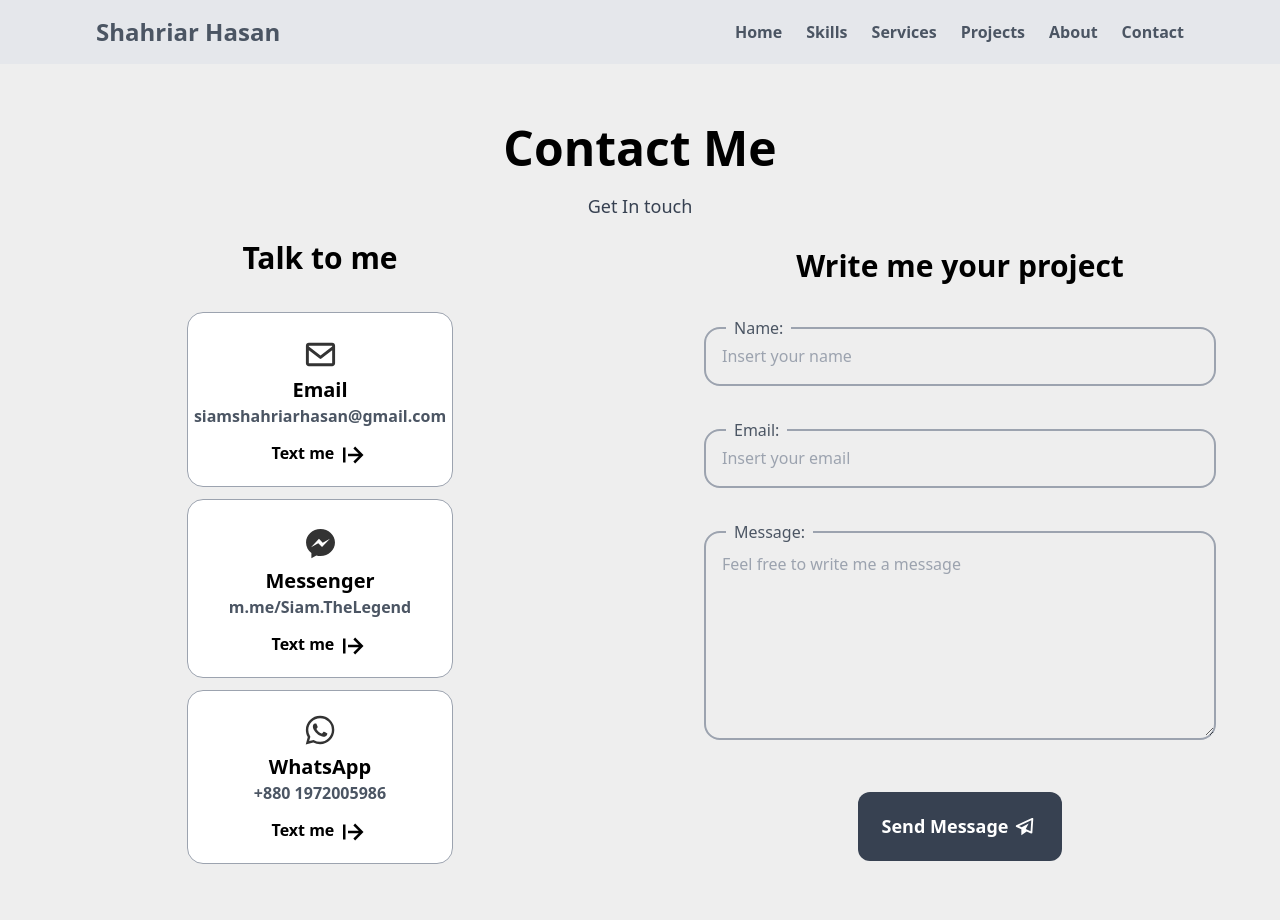
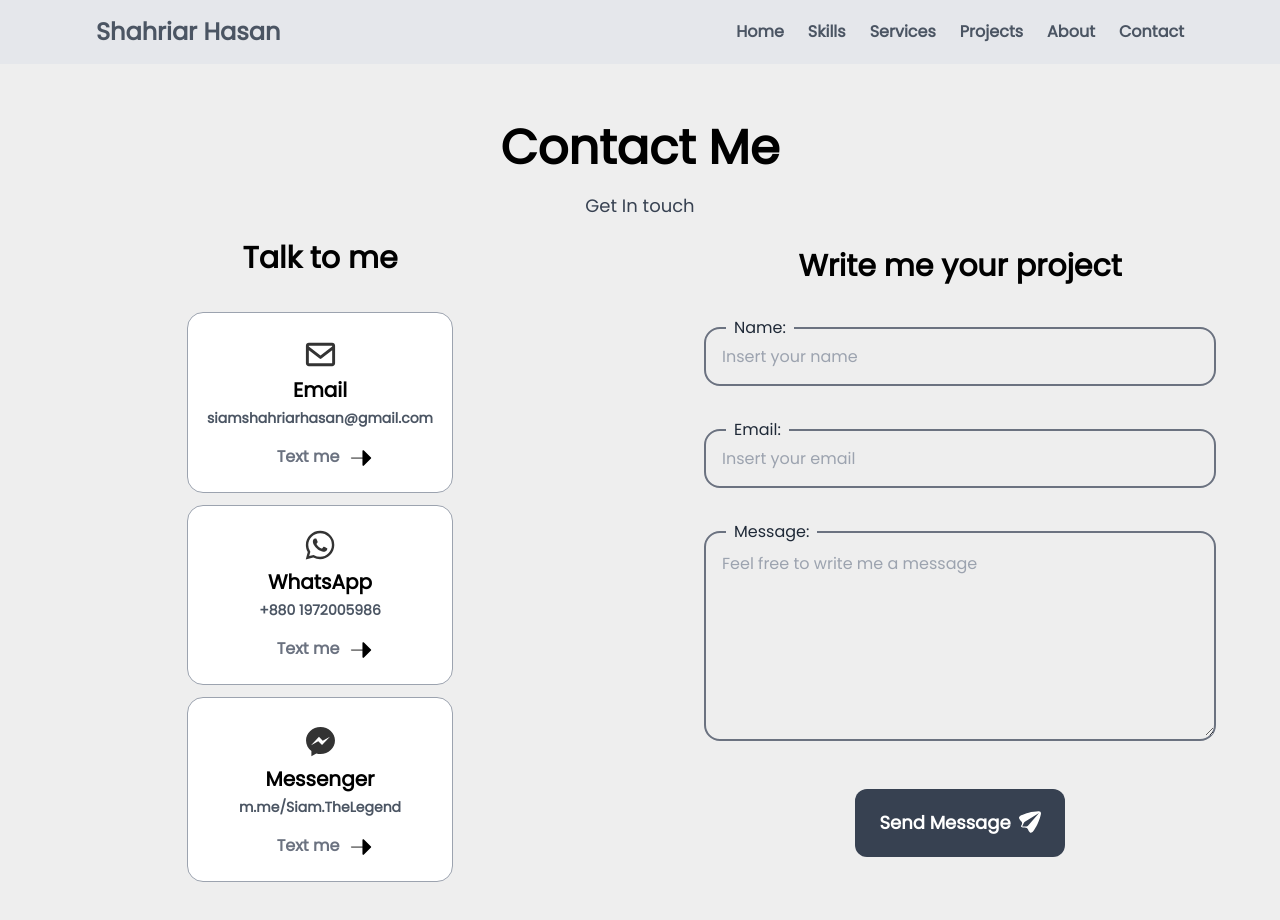
Before and after one commit to SIAM-TheLegend/Shahriar-Hasan-Siam, a Next.js app: page /contact in a window 1280 px wide. Shown: the top 920 px of the page. Built offline with nearby package versions, Linux system fonts and the light colour scheme.

Commit message:
Contact page svg redesigned and font changed

```diff
--- a/src/app/contact/page.js
+++ b/src/app/contact/page.js
@@ -1,34 +1,12 @@
 import MessageMe from "@/components/ui/Contact/MessageMe";
 import TalkToMe from "@/components/ui/Contact/TalkToMe";
-import Link from "next/link";
+
+export const metadata = {
+  title: "Contact - Shahriar Hasan Siam",
+  description: "Contact page Shahriar Hasan Siam",
+};
 
 const ContactSection = () => {
-  // async function handleSubmit(event) {
-  //   event.preventDefault();
-  //   const formData = new FormData(event.target);
-
-  //   formData.append("access_key", "8a558ffb-cf4c-45bf-bdd0-f6850d928b7e");
-
-  //   const object = Object.fromEntries(formData);
-  //   const json = JSON.stringify(object);
-
-  //   const response = await fetch("https://api.web3forms.com/submit", {
-  //     method: "POST",
-  //     headers: {
-  //       "Content-Type": "application/json",
-  //       Accept: "application/json"
-  //     },
-  //     body: json
-  //   });
-  //   const result = await response.json();
-  //   if (result.success) {
-  //     console.log(result);
-  //   }
-  // }
-
-
-
-
   return (
     <section className="text-center bg-[#eeeeee] py-10">
       <h2 className="section-heading">Contact Me</h2>
--- a/src/app/globals.css
+++ b/src/app/globals.css
@@ -42,8 +42,15 @@ body:first-child, body:last-child {
 /*-------------------- Contact page --------------------*/
 /*--------------------------------------------------------*/
 .contact-message-to-me fieldset {
-  @apply my-8 border-2 border-gray-400 rounded-2xl;
+  @apply my-8 border-2 border-gray-500 rounded-2xl;
+}
+.contact-message-to-me legend {
+  @apply ml-5 px-2 text-left text-gray-800;
 }
 .contact-message-to-me input {
   @apply mb-3 pl-4 block h-8 w-full rounded-xl bg-transparent outline-none;
 }
+
+.talk-to-me-svg {
+  @apply size-9 pl-2 inline fill-none group-hover:translate-x-2 duration-300;
+}
--- a/src/app/layout.js
+++ b/src/app/layout.js
@@ -1,17 +1,20 @@
-// import { Inter } from "next/font/google";
-import Navbar from "@/components/Shared/Navbar/Navbar";
+import { Poppins } from "next/font/google";
+import Navbar from "@/components/Shared/Navbar";
 import "./globals.css";
 
-// const inter = Inter({ subsets: ["latin"] });
+export const metadata = {
+  title: "Shahriar Hasan Siam",
+  description: "Shahriar Hasan Siam NextJS app",
+};
 
-export const metadata = {
-  title: "Create Next App",
-  description: "Generated by create next app",
-};
+const poppins = Poppins({
+  subsets: ['latin'],
+  weight: ['400'],
+})
 
 export default function RootLayout({ children }) {
   return (
-    <html lang="en">
+    <html lang="en" className={poppins.className}>
       <body>
         <Navbar />
         {children}
--- a/src/components/ui/Contact/MessageMe.js
+++ b/src/components/ui/Contact/MessageMe.js
@@ -29,19 +29,21 @@ const MessageMe = () => {
       <h3 className="section-subheading">Write me your project</h3>
       <form onSubmit={handleSubmit} className="contact-message-to-me">
         <fieldset>
-          <legend className="text-left ml-5 px-2">Name:</legend>
-          <input name="name" type="text" placeholder="Insert your name" required />
+          <legend>Name:</legend>
+          <input name="name" type="text" placeholder="Insert your name" title="" required />
         </fieldset>
         <fieldset>
-          <legend className="text-left ml-5 px-2">Email:</legend>
-          <input name="email" type="email" placeholder="Insert your email" required />
+          <legend>Email:</legend>
+          <input name="email" type="email" placeholder="Insert your email" title="" required />
         </fieldset>
         <fieldset>
-          <legend className="text-left ml-5 px-2">Message:</legend>
-          <textarea className="-mb-1 pt-2 ml-4 h-48 rounded-2xl outline-none bg-transparent w-[calc(100%-16px)]" name="message" type="textarea" placeholder="Feel free to write me a message" required />
+          <legend>Message:</legend>
+          <textarea className="-mb-1 pt-2 ml-4 h-48 rounded-2xl outline-none bg-transparent w-[calc(100%-16px)]" title="" name="message" type="textarea" placeholder="Feel free to write me a message" required />
         </fieldset>
-        <button className="py-5 px-6 mt-5 rounded-xl font-semibold text-lg group hover:shadow-2xl duration-300 bg-gray-700 hover:bg-white text-white hover:text-black" type="submit">Send Message
-          <svg className="fill-white group-hover:fill-black duration-300 inline ml-1 pb-1" xmlns="http://www.w3.org/2000/svg" width="26" height="26" viewBox="0 0 24 24"><path d="M20.56 3.34a1 1 0 0 0-1-.08l-17 8a1 1 0 0 0-.57.92 1 1 0 0 0 .6.9L8 15.45v6.72L13.84 18l4.76 2.08a.93.93 0 0 0 .4.09 1 1 0 0 0 .52-.15 1 1 0 0 0 .48-.79l1-15a1 1 0 0 0-.44-.89zM18.1 17.68l-5.27-2.31L16 9.17l-7.65 4.25-2.93-1.29 13.47-6.34z"></path></svg>
+        <button className="py-5 px-6 mt-4 rounded-xl font-semibold text-lg group hover:border hover:border-gray-400 hover:shadow-2xl duration-300 bg-gray-700 hover:bg-white text-white hover:text-black" type="submit">Send Message
+          {/* <svg className="fill-white group-hover:fill-black duration-300 inline ml-1 pb-1" xmlns="http://www.w3.org/2000/svg" width="26" height="26" viewBox="0 0 24 24"><path d="M20.56 3.34a1 1 0 0 0-1-.08l-17 8a1 1 0 0 0-.57.92 1 1 0 0 0 .6.9L8 15.45v6.72L13.84 18l4.76 2.08a.93.93 0 0 0 .4.09 1 1 0 0 0 .52-.15 1 1 0 0 0 .48-.79l1-15a1 1 0 0 0-.44-.89zM18.1 17.68l-5.27-2.31L16 9.17l-7.65 4.25-2.93-1.29 13.47-6.34z"></path></svg> */}
+          {/* <svg className="fill-white group-hover:fill-black duration-300 inline ml-1 pb-1" height="24" width="24" version="1.1" xmlns="http://www.w3.org/2000/svg" xmlnsXlink="http://www.w3.org/1999/xlink" viewBox="0 0 293.815 293.815" xmlSpace="preserve"><g><path d="M37.422,176.387c1.561,1.615,3.965,2.11,6.021,1.229l89.989-38.003l-67.939,42.332c-1.594,0.995-2.562,2.736-2.562,4.618v38.378c0,7.593,1.071,14.082,3.1,18.759c3.486,8.044,8.926,9.241,11.857,9.241c3.546,0,7.049-1.653,10.405-4.917l12.929-12.575l18.993,13.146c4.743,3.285,10.459,5.015,16.529,5.015c12.532,0,25.498-7.321,33.853-19.102L287.254,69.896c8.039-11.346,7.239-18.531,5.156-22.556c-1.376-2.665-5.064-7.136-14.267-7.136c-3.057,0-6.521,0.495-10.312,1.463L21.463,104.624c-10.992,2.807-18.335,8.931-20.69,17.236c-2.35,8.311,0.696,17.372,8.583,25.52L37.422,176.387z M11.243,124.825c1.251-4.422,5.836-7.854,12.912-9.66l246.373-62.963c6.625-1.686,11.656-0.979,12.227,0.136c0.528,1.017,0.294,4.683-4.373,11.27L161.731,228.221c-6.347,8.953-15.92,14.511-24.982,14.511c-3.905,0-7.381-1.033-10.334-3.079l-22.675-15.697c-0.941-0.647-2.018-0.968-3.095-0.968c-1.376,0-2.747,0.522-3.791,1.539l-16.138,15.697c-1.871,1.817-2.817,1.838-2.823,1.844c-1.044-0.326-4.079-5.167-4.079-17.128v-35.359l123.837-77.164c2.404-1.496,3.258-4.601,1.947-7.12c-1.305-2.535-4.362-3.606-6.94-2.507L42.649,166.145l-25.477-26.331C12.097,134.572,9.987,129.247,11.243,124.825z" /></g></svg> */}
+          <svg className="ml-1 -mt-1 pb-1 fill-white rotate-90 group-hover:fill-gray-900 duration-300 inline" height="26" width="26" xmlns="http://www.w3.org/2000/svg" viewBox="0 0 51.935 51.935"><path d="M47.456,18.024c-3.776-2.707-9.4-6.337-16.573-9.823c-8.311-4.039-17.495-6.61-23.575-8.03C3.55-0.707,0.568,1.896,0.826,5.746c0.431,6.427,1.323,16.028,3.081,23.221c1.584,6.483,4.244,13.051,6.326,17.664c1.586,3.518,4.875,6.038,6.923,5.11c1.018-0.461,2.21-1.101,3.548-1.99c1.575-1.048,2.953-2.278,4.081-3.44c2.059-2.119,5.777-2.384,8.746-0.214c2.968,2.168,5.374,0.798,5.374-3.061v-4.627c0-3.858,2.008-6.935,4.347-7.601c1.272-0.362,2.673-0.935,3.981-1.842c1.304-0.902,2.388-1.971,3.249-2.983C52.065,24.123,50.592,20.273,47.456,18.024z M36.705,42.746c0,1.286-0.821,1.687-1.836,0.896l-6.765-3.05c-1.015-0.791-2.423-2.294-3.148-3.356L6.014,6.479C5.288,5.417,5.489,5.239,6.46,6.081l28.483,24.66c0.973,0.843,1.761,2.568,1.761,3.854L36.705,42.746L36.705,42.746z" /></svg>
         </button>
       </form>
     </section>
--- a/src/components/ui/Contact/TalkToMe.js
+++ b/src/components/ui/Contact/TalkToMe.js
@@ -4,24 +4,42 @@ const TalkToMe = () => {
   return (
     <section>
       <h3 className="section-subheading">Talk to me</h3>
-      <div className="py-6">
+      <div className="py-6 contact-talk-to-me">
         <div className="my-3 py-4 bg-white w-5/12 mx-auto rounded-2xl border border-gray-400">
           <svg className="mx-auto mt-2 mb-1" xmlns="http://www.w3.org/2000/svg" width="35" height="35" viewBox="0 0 24 24" fill='#333333'><path d="M20 4H4c-1.103 0-2 .897-2 2v12c0 1.103.897 2 2 2h16c1.103 0 2-.897 2-2V6c0-1.103-.897-2-2-2zm0 2v.511l-8 6.223-8-6.222V6h16zM4 18V9.044l7.386 5.745a.994.994 0 0 0 1.228 0L20 9.044 20.002 18H4z"></path></svg>
           <h4 className=" font-semibold text-black text-xl">Email</h4>
-          <p className="mb-3 font-semibold">siamshahriarhasan@gmail.com</p>
-          <Link className="text-md text-base text-black font-semibold" href="https://www.facebook.com">Text me <svg className="inline" xmlns="http://www.w3.org/2000/svg" width="30" height="30" viewBox="0 0 24 24" fill="black"><path className="hover:translate-x-5" d="M4 6h2v12H4zm4 7h8.586l-4.293 4.293 1.414 1.414L20.414 12l-6.707-6.707-1.414 1.414L16.586 11H8z"></path></svg></Link>
+          <p className="mb-3 mt-1 font-semibold text-sm">siamshahriarhasan@gmail.com</p>
+          <Link className="group p-3 -mr-3 text-md text-base text-gray-500 font-semibold" href="https://www.facebook.com">Text me
+            <svg className="talk-to-me-svg" viewBox="0 0 24 24" fill="none" xmlns="http://www.w3.org/2000/svg">
+              <path opacity="0.5" d="M4 11.25C3.58579 11.25 3.25 11.5858 3.25 12C3.25 12.4142 3.58579 12.75 4 12.75V11.25ZM4 12.75H20V11.25H4V12.75Z" fill="black" />
+              <path className="opacity-100 group-hover:opacity-0 duration-300" fill="black" d="M13.25 12.75V18C13.25 18.3034 13.4327 18.5768 13.713 18.6929C13.9932 18.809 14.3158 18.7449 14.5303 18.5304L20.5303 12.5304C20.671 12.3897 20.75 12.1989 20.75 12C20.75 11.8011 20.671 11.6103 20.5303 11.4697L14.5303 5.46969C14.3158 5.25519 13.9932 5.19103 13.713 5.30711C13.4327 5.4232 13.25 5.69668 13.25 6.00002V11.25V12.75Z" />
+              <path className="opacity-0 group-hover:opacity-100 duration-300" stroke="black" stroke-width="1.5" stroke-linecap="round" stroke-linejoin="round" d="M14 6L20 12L14 18" />
+            </svg>
+          </Link>
+        </div>
+        <div className="my-3 py-4 bg-white w-5/12 mx-auto rounded-2xl border border-gray-400">
+          <svg className="mx-auto mt-1 mb-1" xmlns="http://www.w3.org/2000/svg" width="38" height="38" viewBox="0 0 24 24" fill='#333333'><path fill-rule="evenodd" clip-rule="evenodd" d="M18.403 5.633A8.919 8.919 0 0 0 12.053 3c-4.948 0-8.976 4.027-8.978 8.977 0 1.582.413 3.126 1.198 4.488L3 21.116l4.759-1.249a8.981 8.981 0 0 0 4.29 1.093h.004c4.947 0 8.975-4.027 8.977-8.977a8.926 8.926 0 0 0-2.627-6.35m-6.35 13.812h-.003a7.446 7.446 0 0 1-3.798-1.041l-.272-.162-2.824.741.753-2.753-.177-.282a7.448 7.448 0 0 1-1.141-3.971c.002-4.114 3.349-7.461 7.465-7.461a7.413 7.413 0 0 1 5.275 2.188 7.42 7.42 0 0 1 2.183 5.279c-.002 4.114-3.349 7.462-7.461 7.462m4.093-5.589c-.225-.113-1.327-.655-1.533-.73-.205-.075-.354-.112-.504.112s-.58.729-.711.879-.262.168-.486.056-.947-.349-1.804-1.113c-.667-.595-1.117-1.329-1.248-1.554s-.014-.346.099-.458c.101-.1.224-.262.336-.393.112-.131.149-.224.224-.374s.038-.281-.019-.393c-.056-.113-.505-1.217-.692-1.666-.181-.435-.366-.377-.504-.383a9.65 9.65 0 0 0-.429-.008.826.826 0 0 0-.599.28c-.206.225-.785.767-.785 1.871s.804 2.171.916 2.321c.112.15 1.582 2.415 3.832 3.387.536.231.954.369 1.279.473.537.171 1.026.146 1.413.089.431-.064 1.327-.542 1.514-1.066.187-.524.187-.973.131-1.067-.056-.094-.207-.151-.43-.263"></path></svg>
+          <h4 className=" font-semibold text-black text-xl">WhatsApp</h4>
+          <p className="mb-3 mt-1 font-semibold text-sm">+880 1972005986</p>
+          <Link className="group p-3 -mr-3 text-md text-base text-gray-500 font-semibold" href="https://www.facebook.com">Text me
+            <svg className="talk-to-me-svg" viewBox="0 0 24 24" fill="none" xmlns="http://www.w3.org/2000/svg">
+              <path opacity="0.5" d="M4 11.25C3.58579 11.25 3.25 11.5858 3.25 12C3.25 12.4142 3.58579 12.75 4 12.75V11.25ZM4 12.75H20V11.25H4V12.75Z" fill="black" />
+              <path className="opacity-100 group-hover:opacity-0 duration-300" fill="black" d="M13.25 12.75V18C13.25 18.3034 13.4327 18.5768 13.713 18.6929C13.9932 18.809 14.3158 18.7449 14.5303 18.5304L20.5303 12.5304C20.671 12.3897 20.75 12.1989 20.75 12C20.75 11.8011 20.671 11.6103 20.5303 11.4697L14.5303 5.46969C14.3158 5.25519 13.9932 5.19103 13.713 5.30711C13.4327 5.4232 13.25 5.69668 13.25 6.00002V11.25V12.75Z" />
+              <path className="opacity-0 group-hover:opacity-100 duration-300" stroke="black" stroke-width="1.5" stroke-linecap="round" stroke-linejoin="round" d="M14 6L20 12L14 18" />
+            </svg>
+          </Link>
         </div>
         <div className="my-3 py-4 bg-white w-5/12 mx-auto rounded-2xl border border-gray-400">
           <svg className="mx-auto mt-2 mb-1" xmlns="http://www.w3.org/2000/svg" width="39" height="39" viewBox="0 0 24 24" fill='#333333'><path d="M12 3c-4.92 0-8.91 3.729-8.91 8.332 0 2.616 1.291 4.952 3.311 6.479V21l3.041-1.687c.811.228 1.668.35 2.559.35 4.92 0 8.91-3.73 8.91-8.331C20.91 6.729 16.92 3 12 3zm.938 11.172-2.305-2.394-4.438 2.454 4.865-5.163 2.305 2.395 4.439-2.455-4.866 5.163z"></path></svg>
           <h4 className=" font-semibold text-black text-xl">Messenger</h4>
-          <p className="mb-3 font-semibold">m.me/Siam.TheLegend</p>
-          <Link className="text-md text-base text-black font-semibold" href="https://www.facebook.com">Text me <svg className="inline" xmlns="http://www.w3.org/2000/svg" width="30" height="30" viewBox="0 0 24 24" fill="black"><path className="hover:translate-x-5" d="M4 6h2v12H4zm4 7h8.586l-4.293 4.293 1.414 1.414L20.414 12l-6.707-6.707-1.414 1.414L16.586 11H8z"></path></svg></Link>
-        </div>
-        <div className="my-3 py-4 bg-white w-5/12 mx-auto rounded-2xl border border-gray-400">
-          <svg className="mx-auto mt-1 mb-1" xmlns="http://www.w3.org/2000/svg" width="38" height="38" viewBox="0 0 24 24" fill='#333333'><path fill-rule="evenodd" clip-rule="evenodd" d="M18.403 5.633A8.919 8.919 0 0 0 12.053 3c-4.948 0-8.976 4.027-8.978 8.977 0 1.582.413 3.126 1.198 4.488L3 21.116l4.759-1.249a8.981 8.981 0 0 0 4.29 1.093h.004c4.947 0 8.975-4.027 8.977-8.977a8.926 8.926 0 0 0-2.627-6.35m-6.35 13.812h-.003a7.446 7.446 0 0 1-3.798-1.041l-.272-.162-2.824.741.753-2.753-.177-.282a7.448 7.448 0 0 1-1.141-3.971c.002-4.114 3.349-7.461 7.465-7.461a7.413 7.413 0 0 1 5.275 2.188 7.42 7.42 0 0 1 2.183 5.279c-.002 4.114-3.349 7.462-7.461 7.462m4.093-5.589c-.225-.113-1.327-.655-1.533-.73-.205-.075-.354-.112-.504.112s-.58.729-.711.879-.262.168-.486.056-.947-.349-1.804-1.113c-.667-.595-1.117-1.329-1.248-1.554s-.014-.346.099-.458c.101-.1.224-.262.336-.393.112-.131.149-.224.224-.374s.038-.281-.019-.393c-.056-.113-.505-1.217-.692-1.666-.181-.435-.366-.377-.504-.383a9.65 9.65 0 0 0-.429-.008.826.826 0 0 0-.599.28c-.206.225-.785.767-.785 1.871s.804 2.171.916 2.321c.112.15 1.582 2.415 3.832 3.387.536.231.954.369 1.279.473.537.171 1.026.146 1.413.089.431-.064 1.327-.542 1.514-1.066.187-.524.187-.973.131-1.067-.056-.094-.207-.151-.43-.263"></path></svg>
-          <h4 className=" font-semibold text-black text-xl">WhatsApp</h4>
-          <p className="mb-3 font-semibold">+880 1972005986</p>
-          <Link className="text-md text-base text-black font-semibold" href="https://www.facebook.com">Text me <svg className="inline" xmlns="http://www.w3.org/2000/svg" width="30" height="30" viewBox="0 0 24 24" fill="black"><path className="hover:translate-x-5" d="M4 6h2v12H4zm4 7h8.586l-4.293 4.293 1.414 1.414L20.414 12l-6.707-6.707-1.414 1.414L16.586 11H8z"></path></svg></Link>
+          <p className="mb-3 mt-1 font-semibold text-sm">m.me/Siam.TheLegend</p>
+          <Link className="group p-3 -mr-3 text-md text-base text-gray-500 font-semibold" href="https://www.facebook.com">Text me
+            <svg className="talk-to-me-svg" viewBox="0 0 24 24" fill="none" xmlns="http://www.w3.org/2000/svg">
+              <path opacity="0.5" d="M4 11.25C3.58579 11.25 3.25 11.5858 3.25 12C3.25 12.4142 3.58579 12.75 4 12.75V11.25ZM4 12.75H20V11.25H4V12.75Z" fill="black" />
+              <path className="opacity-100 group-hover:opacity-0 duration-300" fill="black" d="M13.25 12.75V18C13.25 18.3034 13.4327 18.5768 13.713 18.6929C13.9932 18.809 14.3158 18.7449 14.5303 18.5304L20.5303 12.5304C20.671 12.3897 20.75 12.1989 20.75 12C20.75 11.8011 20.671 11.6103 20.5303 11.4697L14.5303 5.46969C14.3158 5.25519 13.9932 5.19103 13.713 5.30711C13.4327 5.4232 13.25 5.69668 13.25 6.00002V11.25V12.75Z" />
+              <path className="opacity-0 group-hover:opacity-100 duration-300" stroke="black" stroke-width="1.5" stroke-linecap="round" stroke-linejoin="round" d="M14 6L20 12L14 18" />
+            </svg>
+          </Link>
         </div>
       </div>
     </section>
```
Also changed, not shown: src/components/Shared/Navbar.js (renamed from src/components/Shared/Navbar/Navbar.js).
